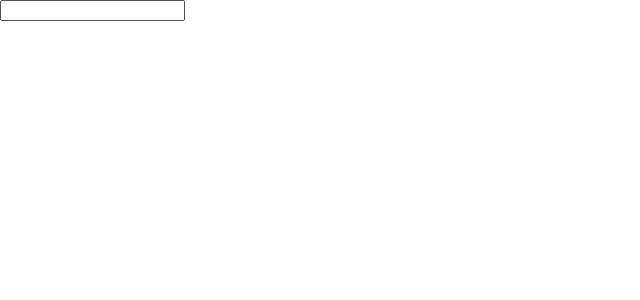
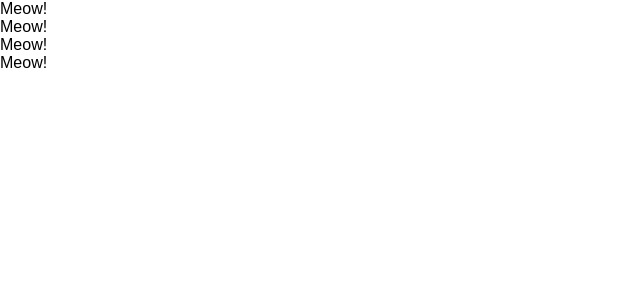
Before and after one commit to nakio172/udemy-react-redux-crud-application, a React (Create React App) app: page / in a window 1280 px wide. Shown: the top 300 px of the page, without its empty margins (0-640 px from the left). Built offline with nearby package versions, Linux system fonts and the light colour scheme.

Commit message:
create class component and function component

```diff
--- a/src/App.js
+++ b/src/App.js
@@ -1,13 +1,29 @@
 import React, { Component } from 'react';
 
-class App extends Component {
-  render() {
-    const greeting = "Hi, Tom!";
-    const dom = <h1>{greeting}</h1>;
-    //return dom;
-    return <input type="text" onClick={() => {console.log("I am clicked!")}} />;
+//class App extends Component {
+//  render() {
+//    const greeting = "Hi, Tom!";
+//    const dom = <h1>{greeting}</h1>;
+//    //return dom;
+//    return <input type="text" onClick={() => {console.log("I am clicked!")}} />;
+//
+//  }
+//}
 
-  }
+
+const App = () => {
+  return (
+  <div>
+    <Cat />
+    <Cat />
+    <Cat />
+    <Cat />
+  </div>
+  )
+}
+
+const Cat = () => {
+  return <div>Meow!</div>
 }
 
 export default App;
```
